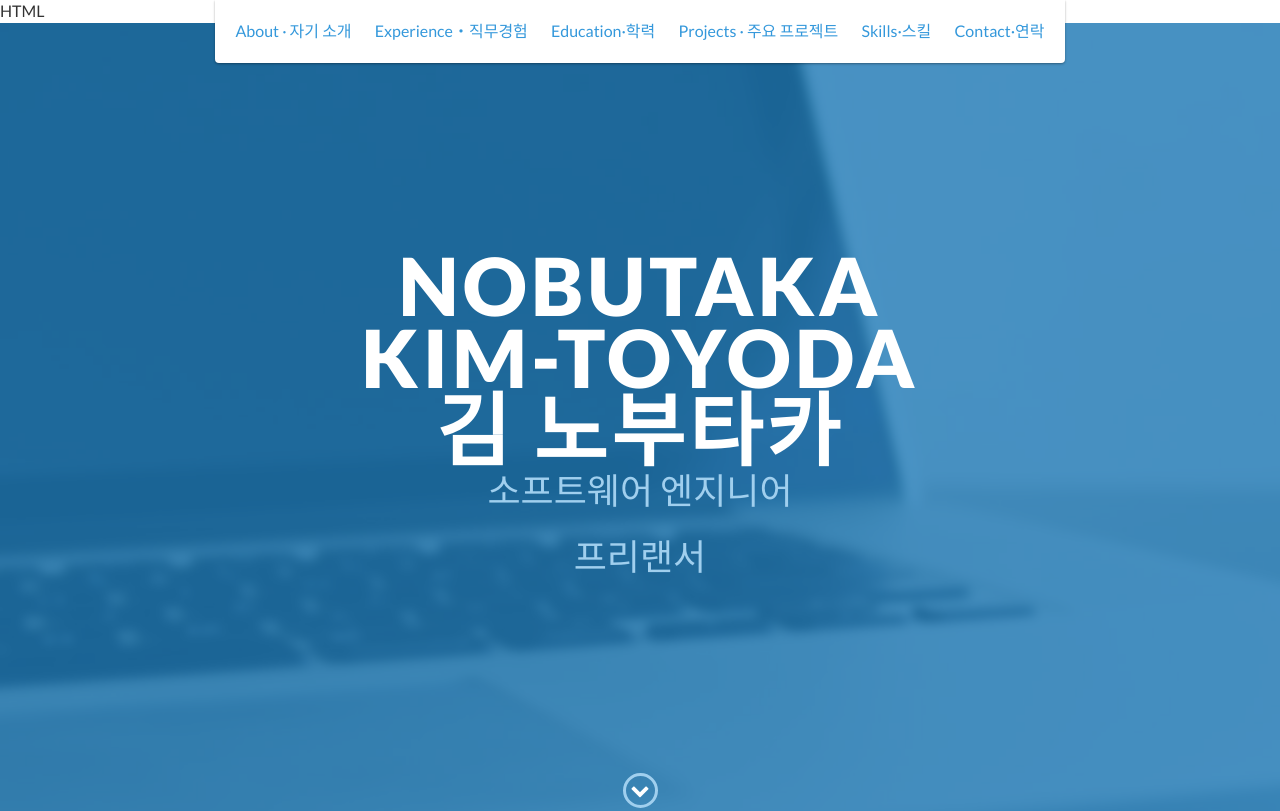
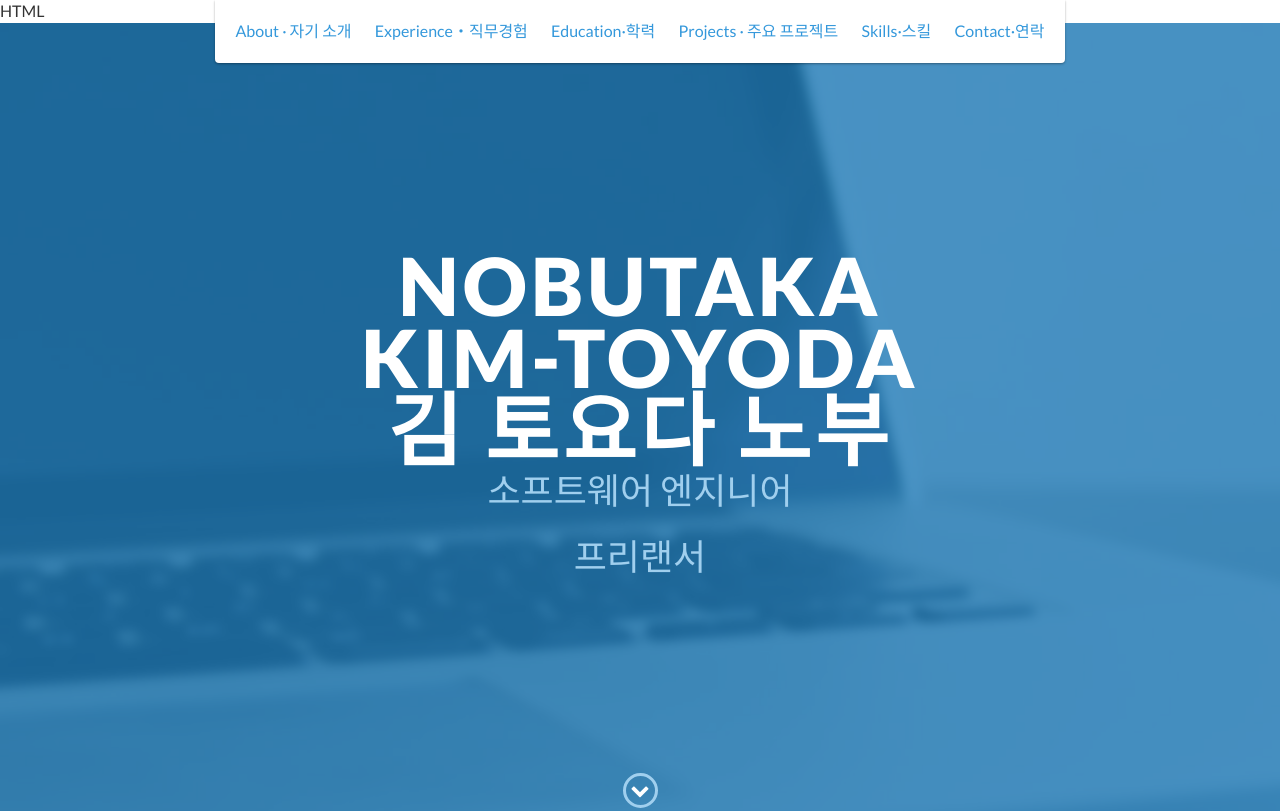
Before and after one commit to nyck33/portfolio_korean, a website: page index.html in a window 1280 px wide. Shown: the top 811 px of the page. Drawn offline with nearby package versions, Linux system fonts and the light colour scheme.

Commit message:
making changes

```diff
--- a/index.html
+++ b/index.html
@@ -46,7 +46,7 @@ HTML
 <div id="lead">
 <div id="lead-content">
 <h1>Nobutaka Kim-Toyoda</h1>
-<h1>김 노부타카</h1>
+<h1>김 토요다 노부</h1>
 <h2>소프트웨어 엔지니어</h2>
 <h2>프리랜서</h2>
 </div>
```
